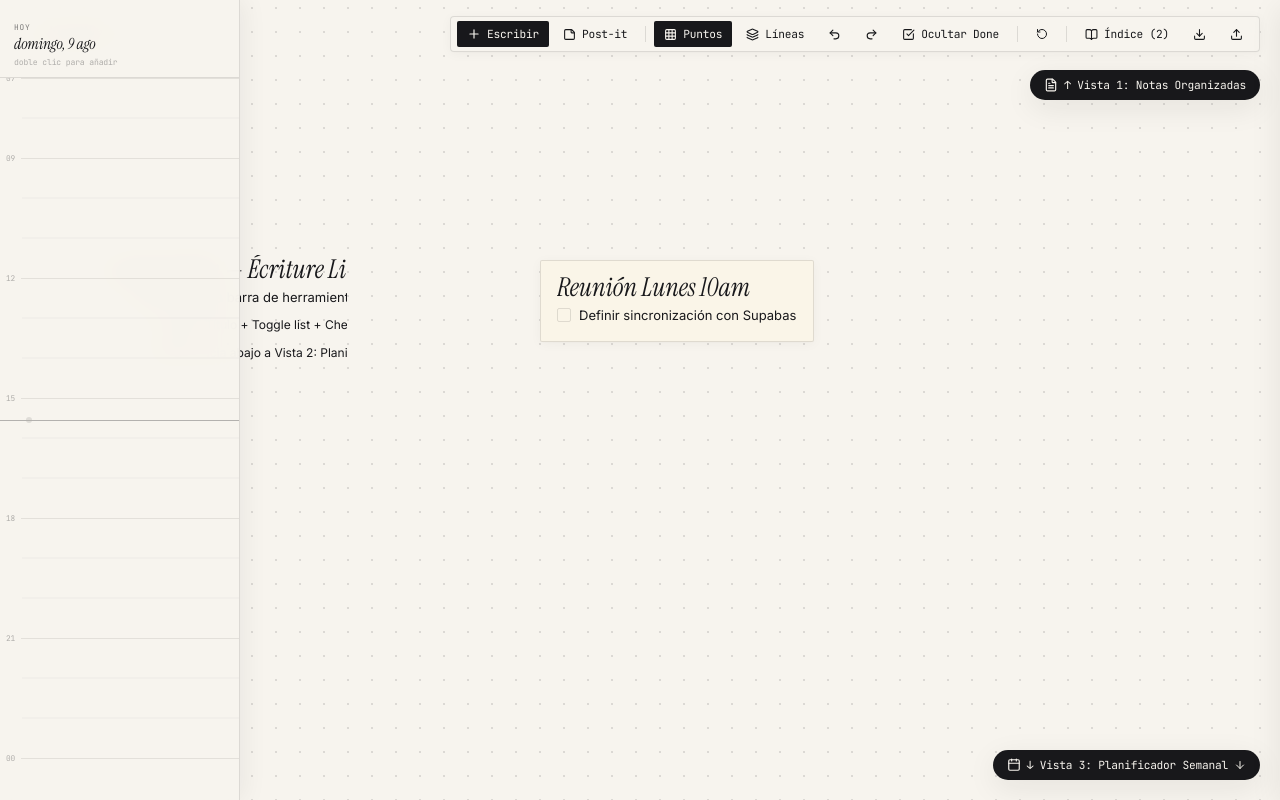
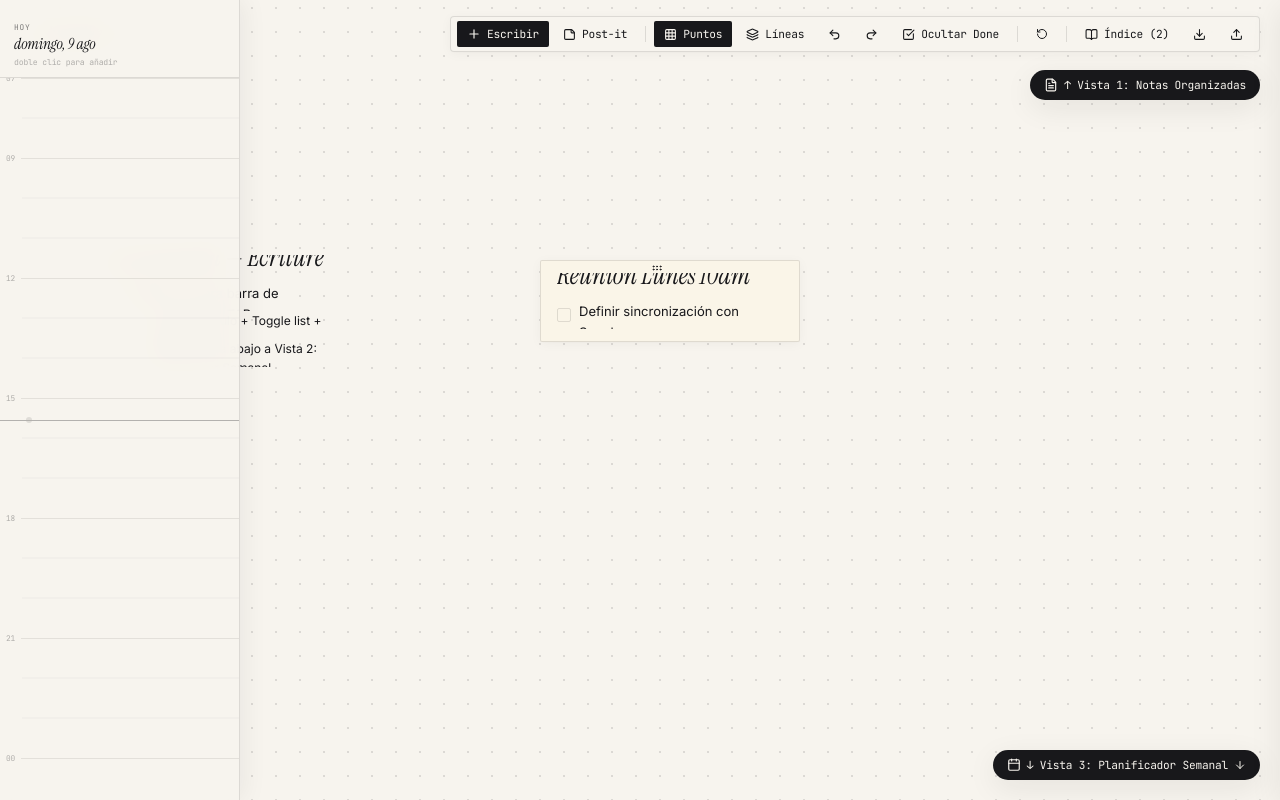
Before and after one commit to francoxortiz1975/elboceto, a React (Vite) app: page / in a window 1280 px wide. Built offline with nearby package versions, Linux system fonts and the light colour scheme.

Commit message:
Add visible grip handle icon; replace input[type=text] with auto-resize textareas for free text selection within blocks

```diff
--- a/src/components/FreeformNode.jsx
+++ b/src/components/FreeformNode.jsx
@@ -13,7 +13,8 @@ import {
   Bold,
   Type,
   X,
-  Clock
+  Clock,
+  GripHorizontal
 } from 'lucide-react';
 
 // ─── Inline Event Scheduler Popover ───────────────────────────────────────────
@@ -415,7 +416,9 @@ export function FreeformNode({
         onMouseDown={(e) => onDragStart(e, node.id)}
         onTouchStart={(e) => onDragStart(e, node.id)}
         title="Arrastra para mover"
-      />
+      >
+        <GripHorizontal size={12} className="node-drag-icon" />
+      </div>
       {/* Floating Toolbar */}
       {showToolbar && (
         <div
@@ -559,12 +562,20 @@ export function FreeformNode({
                     <ChevronRight size={14} />
                   </span>
                 )}
-                <input
+                <textarea
                   ref={(el) => (inputRefs.current[`main_${idx}`] = el)}
-                  type="text"
                   className={`${inputClass} ${b.completed ? 'completed' : ''} ${b.isBold ? 'is-bold' : ''}`}
                   value={b.text}
-                  onChange={(e) => handleTextChange(idx, e.target.value)}
+                  rows={1}
+                  onChange={(e) => {
+                    e.target.style.height = 'auto';
+                    e.target.style.height = e.target.scrollHeight + 'px';
+                    handleTextChange(idx, e.target.value);
+                  }}
+                  onFocus={(e) => {
+                    e.target.style.height = 'auto';
+                    e.target.style.height = e.target.scrollHeight + 'px';
+                  }}
                   onKeyDown={(e) => handleKeyDown(e, idx)}
                   placeholder={b.isHeading ? 'Título...' : b.isSubheading ? 'Subtítulo...' : 'Escribe...'}
                 />
@@ -575,18 +586,24 @@ export function FreeformNode({
                   {(b.children || []).map((childText, cIdx) => (
                     <div key={cIdx} className="block-row">
                       <span className="font-mono" style={{ fontSize: '0.65rem', color: 'var(--text-subtle)' }}>•</span>
-                      <input
+                      <textarea
                         ref={(el) => (inputRefs.current[`child_${idx}_${cIdx}`] = el)}
-                        type="text"
                         className={`block-text-input ${b.isBold ? 'is-bold' : ''}`}
                         style={{ fontSize: '0.86rem' }}
                         value={childText}
+                        rows={1}
                         onChange={(e) => {
+                          e.target.style.height = 'auto';
+                          e.target.style.height = e.target.scrollHeight + 'px';
                           const children = [...(b.children || [])];
                           children[cIdx] = e.target.value;
                           const newBlocks = [...blocks];
                           newBlocks[idx] = { ...b, children };
                           updateBlocks(newBlocks);
+                        }}
+                        onFocus={(e) => {
+                          e.target.style.height = 'auto';
+                          e.target.style.height = e.target.scrollHeight + 'px';
                         }}
                         onKeyDown={(e) => handleChildKeyDown(e, idx, cIdx)}
                         placeholder="Sub-elemento..."
--- a/src/index.css
+++ b/src/index.css
@@ -293,9 +293,13 @@ h1, h2, h3, .font-title {
   font-size: 1.85rem;
   font-style: italic;
   color: var(--text-ink);
-  line-height: 56px;   /* 2 grid rows */
-  height: 56px;
+  line-height: 1.3;
+  min-height: 56px;
   display: block;
+  resize: none;
+  overflow: hidden;
+  white-space: pre-wrap;
+  word-break: break-word;
 }
 
 .node-subheading-input {
@@ -307,9 +311,13 @@ h1, h2, h3, .font-title {
   font-size: 1.25rem;
   font-style: italic;
   color: var(--text-ink);
-  line-height: 28px;   /* 1 grid row */
-  height: 28px;
+  line-height: 1.4;
+  min-height: 28px;
   display: block;
+  resize: none;
+  overflow: hidden;
+  white-space: pre-wrap;
+  word-break: break-word;
 }
 
 .is-bold {
@@ -366,8 +374,12 @@ h1, h2, h3, .font-title {
   font-family: var(--font-body);
   font-size: 0.93rem;
   color: var(--text-ink);
-  line-height: 28px;     /* one grid row */
-  height: 28px;
+  line-height: 1.6;
+  min-height: 28px;
+  resize: none;
+  overflow: hidden;
+  white-space: pre-wrap;
+  word-break: break-word;
 }
 
 .block-text-input.completed {
```
